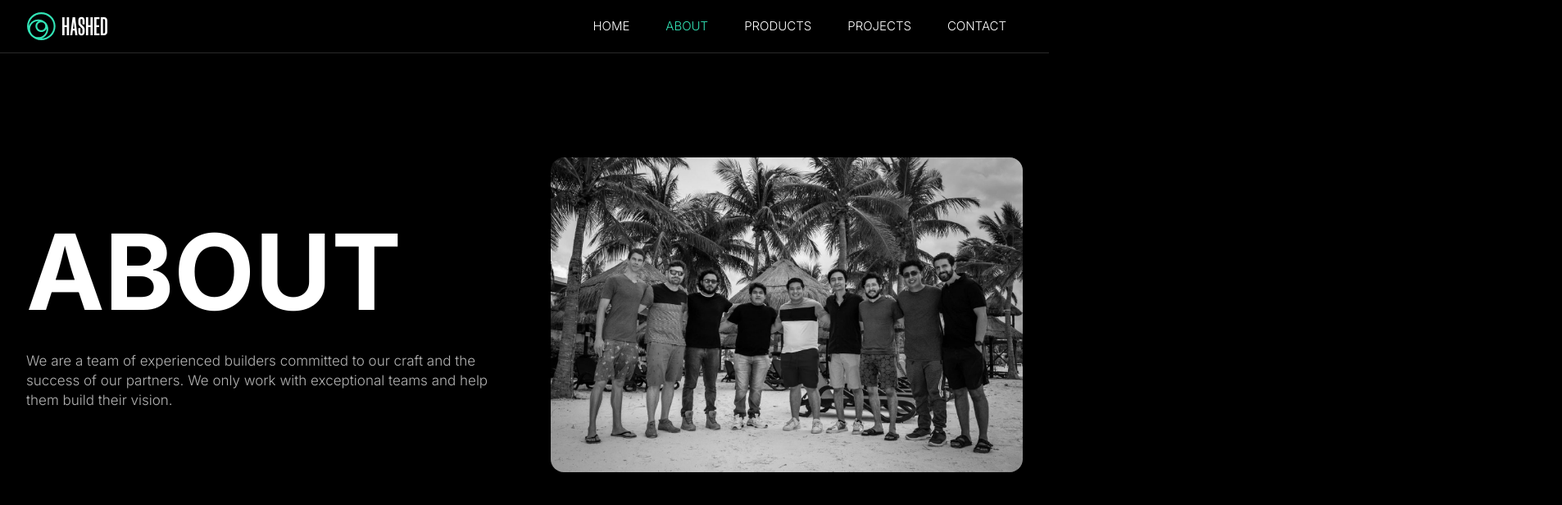
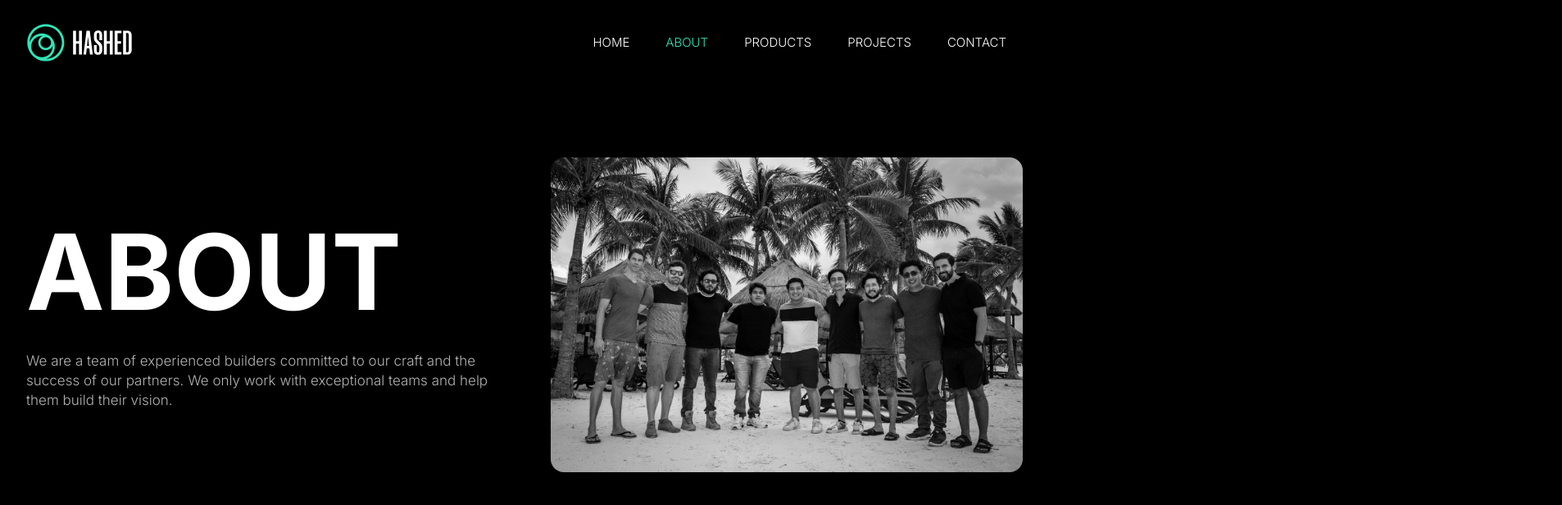
Before and after one commit to jmgayosso/hashed-reborn-ai, a React (Vite) app: page /about in a window 1280 px wide. Shown: the top 616 px of the page at 82% size, 1906 px wide, since content can reach past the window. Built offline with nearby package versions, Linux system fonts and the light colour scheme.

Commit message:
Updated logo size and removed margin

```diff
--- a/src/components/Navigation.tsx
+++ b/src/components/Navigation.tsx
@@ -16,17 +16,16 @@ const Navigation = () => {
   };
 
   return (
-    <nav className="fixed top-0 left-0 right-0 bg-black/80 backdrop-blur-sm z-50 border-b border-[#2a2a2a]">
-      <div className="max-w-7xl mx-auto px-4 sm:px-6 lg:px-8">
+    <nav className="fixed top-0 left-0 right-0 bg-black/80 backdrop-blur-sm z-50 border-[#2a2a2a]">
+      <div className="max-w-7xl mx-auto px-4 sm:px-6 lg:px-8 md:mt-5">
         <div className="flex items-center justify-between h-16">
-          {/* Logo */}
-          <div className="flex items-center">
+            <div className="flex items-center">
             <div className="flex-shrink-0 flex items-center">
               <Link to="/">
-                <img src={HashedIcon} className="hashed-icon"/>
+              <img src={HashedIcon} className="hashed-icon" style={{ width: '130px', height: '130px' }} />
               </Link>
             </div>
-          </div>
+            </div>
 
           {/* Desktop Navigation */}
           <div className="hidden md:block">
--- a/src/index.css
+++ b/src/index.css
@@ -86,7 +86,11 @@
 }
 
 .hashed-icon {
-  width: 100px !important;
+  /* allow sizing via inline styles or Tailwind utility classes
+     Avoid a forced width so different layouts (nav/footer) can set their own sizes */
+  width: auto;
+  height: auto;
+  max-width: none;
 }
 
 .hero-title-class {
```
